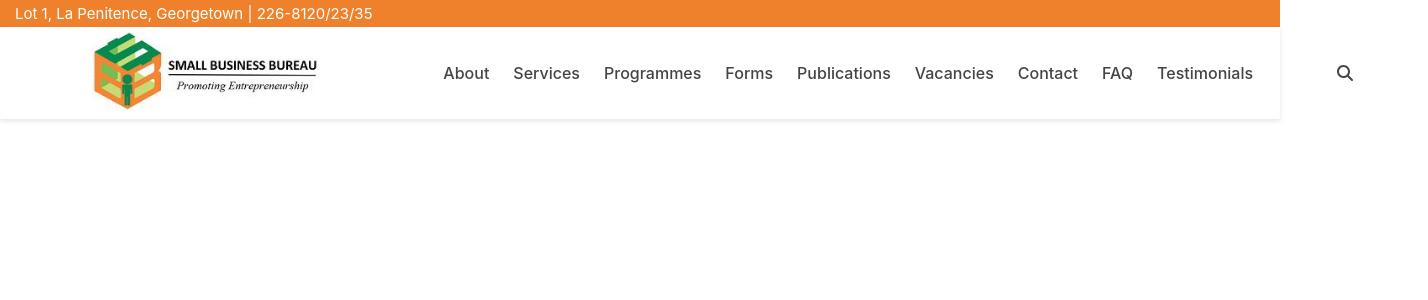
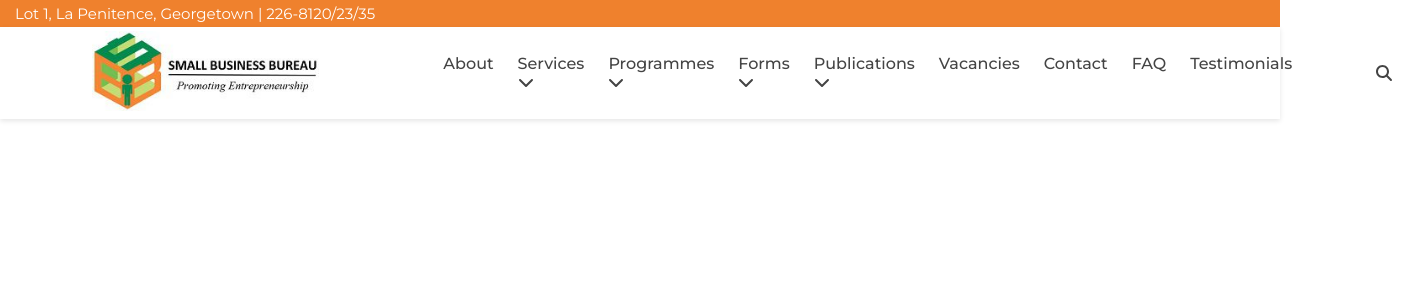
Before and after one commit to kchase9/sbb-files, a React (Create React App) app: page / in a window 1280 px wide. Shown: the top 300 px of the page, 1428 px wide, since content can reach past the window. Built offline with nearby package versions, Linux system fonts and the light colour scheme.

Commit message:
Dropdowns are missing links but otherwise header is completed

```diff
--- a/src/components/header/header.css
+++ b/src/components/header/header.css
@@ -1,6 +1,7 @@
 .header {
     display: flex;
     flex-direction: column;
+    font-family: 'Montserrat', Arial, Helvetica, sans-serif;
 }
 
 .secondary-header{
@@ -54,3 +55,34 @@
 .primary-header .p-item{
     padding: 0px 36px;
 }
+
+/* Dropdown */
+
+.dropdown {
+    position: absolute;
+    background-color: #fff;
+    box-shadow: 0 4px 6px rgba(0, 0, 0, 0.1);
+    border: 1px solid #ddd;
+    list-style: none;
+    margin: 0;
+    padding: 0;
+    z-index: 1000;
+}
+
+/* Font styling */
+.dropdown li a{
+    font-size: 13.5px;
+    color: #0000008C;
+    text-decoration: none;
+    font-family: 'Open Sans', Arial, Helvetica, sans-serif;
+}
+
+.dropdown li {
+    padding: 0.5rem 1rem;
+    cursor: pointer;
+}
+
+
+.dropdown li:hover {
+    background-color: #f4f4f4;
+}
--- a/src/components/header/header.js
+++ b/src/components/header/header.js
@@ -1,11 +1,30 @@
-import React from 'react';
+import React, { useState, useEffect } from 'react';
 import './header.css'; // For styling
 import Logo from '../../logo.jpg';
 import { FontAwesomeIcon } from '@fortawesome/react-fontawesome';
-import { faMagnifyingGlass } from '@fortawesome/free-solid-svg-icons';
-
+import { faMagnifyingGlass, faChevronDown } from '@fortawesome/free-solid-svg-icons';
 
 const Header = () => {
+    const [activeDropdown, setActiveDropdown] = useState(null); // Tracks the active dropdown
+
+    // Close dropdowns when clicking outside
+    useEffect(() => {
+        const handleClickOutside = (event) => {
+            if (!event.target.closest('.header_nav')) {
+                setActiveDropdown(null); // Close all dropdowns
+            }
+        };
+
+        document.addEventListener('click', handleClickOutside);
+        return () => {
+            document.removeEventListener('click', handleClickOutside);
+        };
+    }, []);
+
+    const toggleDropdown = (dropdown) => {
+        setActiveDropdown((prev) => (prev === dropdown ? null : dropdown)); // Toggle dropdown
+    };
+
     return (
         <header className="header">
             <div className="secondary-header">
@@ -14,16 +33,67 @@ const Header = () => {
             <div className="primary-header">
                 <div className="header_logo p-item">
                     <a href="https://sbb.gov.gy/">
-                        <img src={Logo} alt="Logo" /> {/* fix img */}
+                        <img src={Logo} alt="Logo" />
                     </a>
                 </div>
                 <nav className="header_nav p-item">
                     <ul className="header_nav-list">
                         <li><a href="#about">About</a></li>
-                        <li><a href="#services">Services</a></li>
-                        <li><a href="#programmes">Programmes</a></li>
-                        <li><a href="#forms">Forms</a></li>
-                        <li><a href="#Publications">Publications</a></li>
+                        <li>
+                            <a href="#services" onClick={() => toggleDropdown('services')}>
+                                Services <FontAwesomeIcon icon={faChevronDown} />
+                            </a>
+                            {activeDropdown === 'services' && (
+                                <ul className="dropdown">
+                                    <li><a href="#grants">Grants</a></li>
+                                    <li><a href="#loans">Loans</a></li>
+                                    <li><a href="#incubator">Business Incubator Centers</a></li>
+                                    <li><a href="#awareness">Entrepreneurship Awareness Session</a></li>
+                                    <li><a href="#support">Business Development Support</a></li>
+                                    <li><a href="#helpdesk">Help Desk</a></li>
+                                </ul>
+                            )}
+                        </li>
+                        <li>
+                            <a href="#programmes" onClick={() => toggleDropdown('programmes')}>
+                                Programmes <FontAwesomeIcon icon={faChevronDown} />
+                            </a>
+                            {activeDropdown === 'programmes' && (
+                                <ul className="dropdown">
+                                    <li><a href="#procurement">Small Business Procurement Programme</a></li>
+                                    <li><a href="#greenfund">Green Business Technology Fund</a></li>
+                                    <li><a href="#kidpreneur">Kidpreneur</a></li>
+                                    <li><a href="#training">Entrepreneurship Skills Training Programme</a></li>
+                                    <li><a href="#in-school">In-School Entrepreneurship</a></li>
+                                </ul>
+                            )}
+                        </li>
+                        <li>
+                            <a href="#forms" onClick={() => toggleDropdown('forms')}>
+                                Forms <FontAwesomeIcon icon={faChevronDown} />
+                            </a>
+                            {activeDropdown === 'forms' && (
+                                <ul className="dropdown">
+                                    <li><a href="#registration">SBB Registration Form</a></li>
+                                    <li><a href="#procurement-form">SBB Procurement Form</a></li>
+                                    <li><a href="#plan-template">SBB Business Plan Template</a></li>
+                                    <li><a href="#name-registration">Business Name Registration Form</a></li>
+                                </ul>
+                            )}
+                        </li>
+                        <li>
+                            <a href="#publications" onClick={() => toggleDropdown('publications')}>
+                                Publications <FontAwesomeIcon icon={faChevronDown} />
+                            </a>
+                            {activeDropdown === 'publications' && (
+                                <ul className="dropdown">
+                                    <li><a href="#tender">Invitation to Tender</a></li>
+                                    <li><a href="#resources">Resources</a></li>
+                                    <li><a href="#news-events">News and Events</a></li>
+                                    <li><a href="#gallery">Gallery</a></li>
+                                </ul>
+                            )}
+                        </li>
                         <li><a href="#vacancies">Vacancies</a></li>
                         <li><a href="#contact">Contact</a></li>
                         <li><a href="#FAQ">FAQ</a></li>
--- a/src/index.css
+++ b/src/index.css
@@ -1,3 +1,4 @@
+@import url('https://fonts.googleapis.com/css2?family=EB+Garamond:ital,wght@0,400..800;1,400..800&family=Montserrat:ital,wght@0,100..900;1,100..900&family=Open+Sans:ital,wght@0,300..800;1,300..800&display=swap');
 body {
   margin: 0;
   font-family: -apple-system, BlinkMacSystemFont, 'Segoe UI', 'Roboto', 'Oxygen',
```
